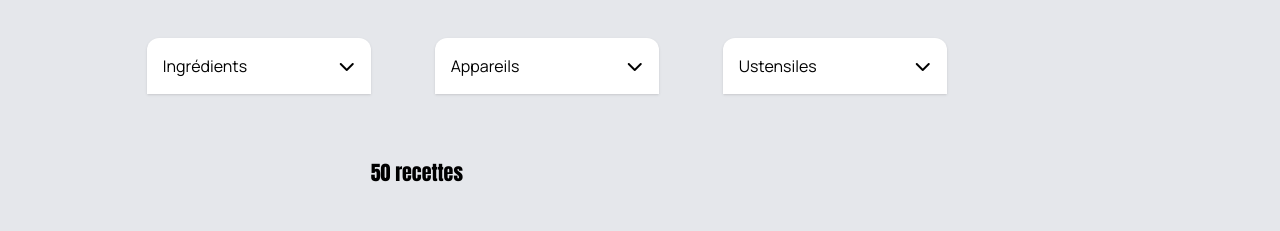
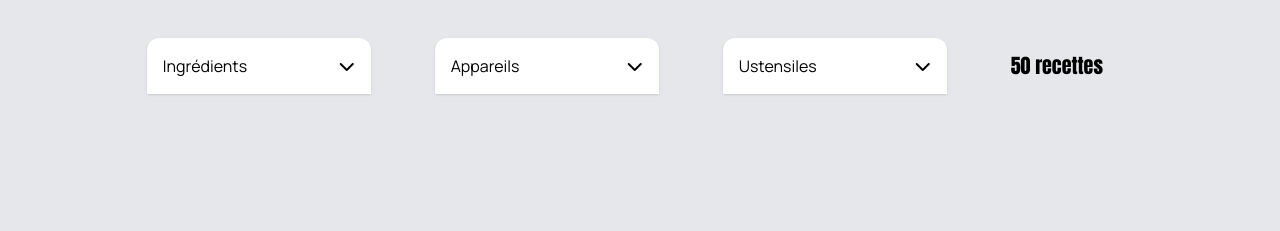
Before and after one commit to IsmaSEO/P7---Les-Petits-Plats, a website with bundled scripts: page index.html in a window 1280 px wide. Shown: the part 802-1033 px from the top of the page. After the commit the page ends 944 px from the top, so only its background shows below. Built offline with nearby package versions, Linux system fonts and the light colour scheme.

Commit message:
fix index.html

```diff
--- a/index.html
+++ b/index.html
@@ -100,7 +100,7 @@
                     </div>
 
                     <!-- Compteur de recettes -->
-                    <span id="recipe-count" class="text-center text-xl items-center font-anton pl-56 leading-normal">50 recettes</span>
+                    <span id="recipe-count" class="text-center text-xl items-center font-anton leading-normal">50 recettes</span>
                     <!-- Affiche le nombre de recettes disponibles après filtrage, permettant aux utilisateurs de savoir combien de recettes correspondent à leurs critères. -->
                 </div>
             </div>
@@ -112,6 +112,7 @@
                 <!-- Les tags sélectionnés sont ajoutés ici dynamiquement -->
             </ul>
             <!-- Cette section montre les tags actifs sélectionnés par l'utilisateur pour filter les recettes -->
+        </section>
 
         <!-- Section carte des recettes -->
         <!-- Cette section contient les cartes de recettes ajoutés dynamiquement en JS en fonction des recherches et filtres qui seront appliqués. -->
@@ -124,7 +125,6 @@
 
         <script src="/data/recipes.js" type="module"></script>
         <script src="/scripts/templates/recipesCards.js" type="module"></script>
-        </section>
     </body>
 
 </html>
```
